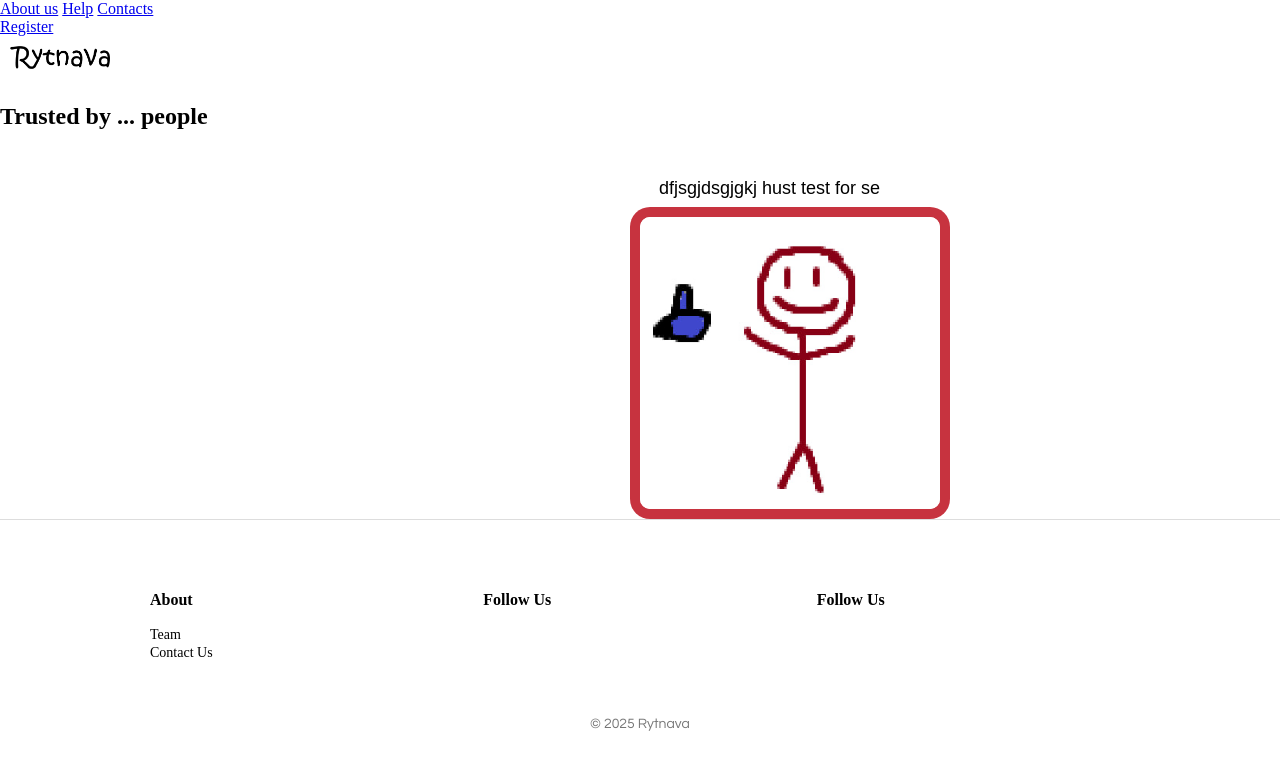
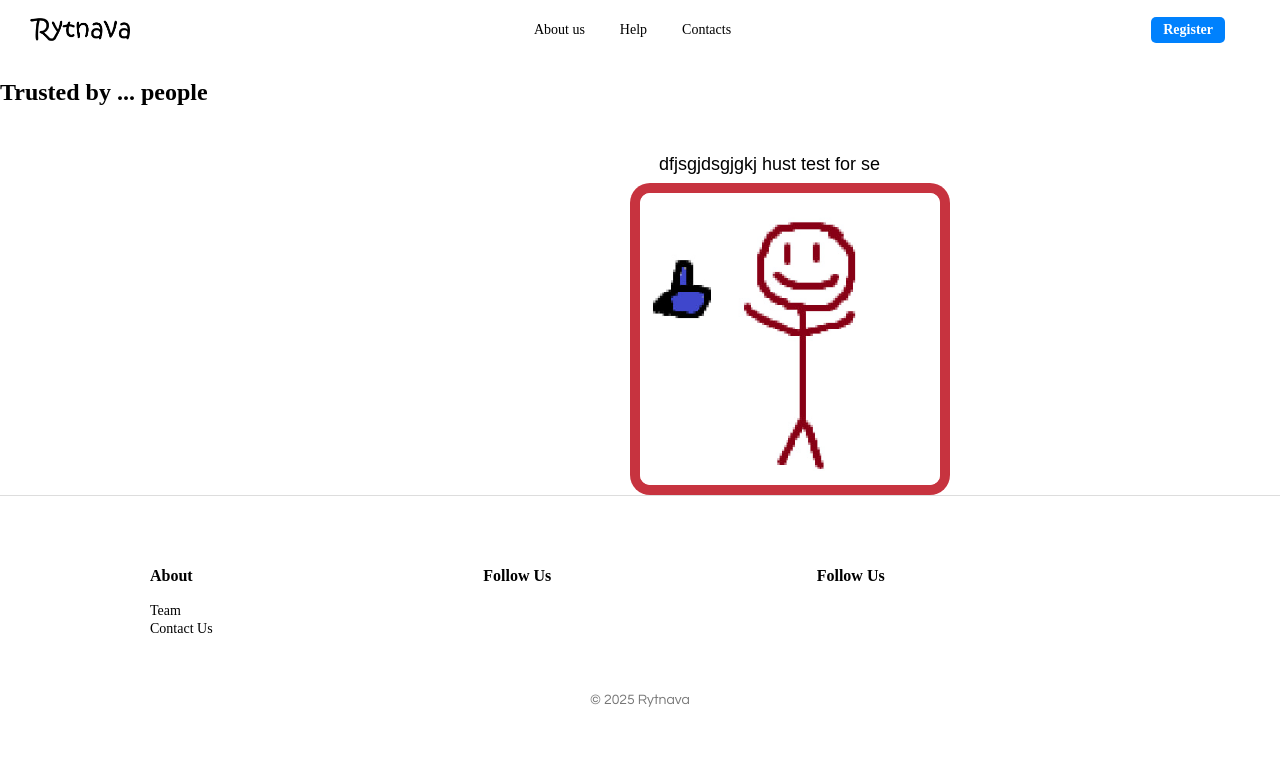
Before and after one commit to Kuvernoori/Rytnava-Frontend, a website: page index.html in a window 1280 px wide. Drawn offline with Linux system fonts and the light colour scheme.

Commit message:
Наброски топ бара

```diff
--- a/css/styles.css
+++ b/css/styles.css
@@ -28,10 +28,57 @@
 #id-title{
     text-align: center;
 }
+.header{
+    display: flex;
+    justify-content: space-between;
+    align-items:center;
+    padding: 8px 20px;
+}
 .logo {
     text-align: start;
     max-width: 100px;
     margin: 10px;
+}
+.top-bar{
+    color: white;
+    font-size: 14px;
+    padding: 8px 20px;
+    display: flex;
+    align-items: center;
+    justify-content: space-between;
+}
+.top-bar-center{
+    display: flex;
+    flex: 1;
+    position: absolute;
+    left: 50%;
+    transform: translateX(-50%);;
+    gap:20px;
+}
+.top-bar-right{
+   display:flex
+}
+
+.top-bar a{
+    color: #000000;
+    text-decoration: none;
+    margin-right: 15px;
+    transition: color 0.3s;
+
+}
+
+.top-bar a:hover{
+    color: #ffffff;
+}
+.top-bar .register-btn{
+    background: #0081fd;
+    color: #ffffff;
+    padding: 5px 12px;
+    border-radius: 5px;
+    font-weight: bold;
+}
+.register-btn:hover{
+    background: #006efd;
 }
 html , body {
     margin: 0;
--- a/index.html
+++ b/index.html
@@ -7,8 +7,10 @@
     <link rel="stylesheet" href="css/styles.css">
 </head>
 <body>
+<div class="header">
+    <img src="images/Logo.png" alt="logo" class="logo">
 <div class="top-bar">
-    <div class="top-bar-left">
+    <div class="top-bar-center">
         <a href="#"> About us</a>
         <a href="#"> Help</a>
         <a href="#"> Contacts </a>
@@ -17,7 +19,8 @@
         <a href="#" class="register-btn"> Register</a>
     </div>
 </div>
-<img src="images/Logo.png" alt="logo" class="logo">
+</div>
+
 <h2>Trusted by ... people</h2>
 <div class="container">
     <div class="text-block">
```
